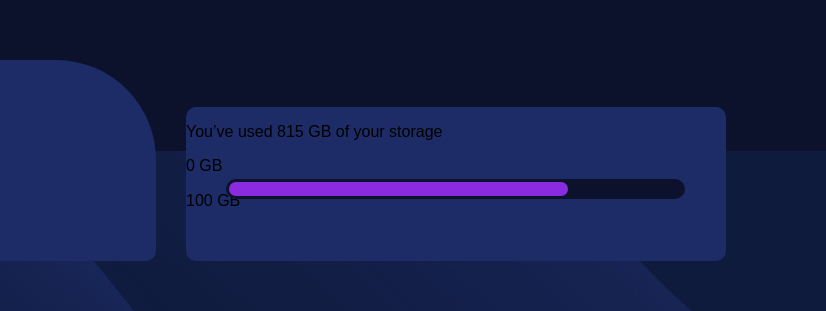
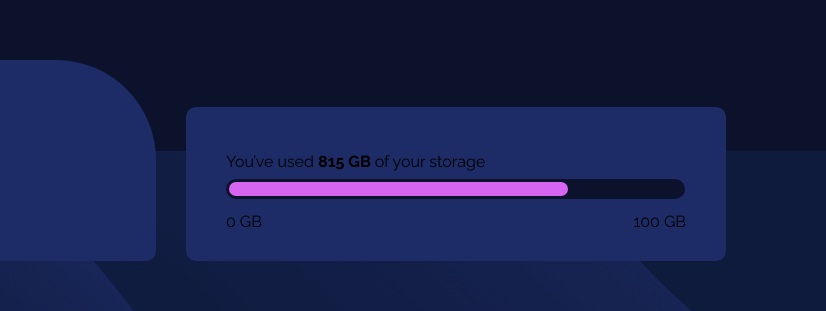
Before and after one commit to sheilitamr/practica-position-1, a website built with Vite: page src/index.html in a window 1280 px wide. Shown: the part 229-540 px from the top of the page, 454-1280 px from the left. Built offline with nearby package versions, Linux system fonts and the light colour scheme; some packages are replaced by stand-ins of ours.

Commit message:
práctica terminada :)

```diff
--- a/src/css/style.css
+++ b/src/css/style.css
@@ -28,13 +28,15 @@ a {
 
 body {
   margin: 0;
-  font-family: sans-serif;
   background-color: #0c122c;
+  font-family: 'Raleway', sans-serif;
 }
 .container {
   position: relative;
   width: 1440px;
   height: 800px;
+  margin-left: auto;
+  margin-right: auto;
 }
 .container__image {
   position: absolute;
@@ -43,6 +45,8 @@ body {
 .card {
   position: absolute;
   background-color: #1d2c67;
+}
+.card-folder {
   width: 350px;
   height: 201px;
   border-radius: 10px 100px 10px 10px;
@@ -74,9 +78,7 @@ body {
   width: 45px;
 }
 
-.card__storage {
-  position: absolute;
-  background-color: #1d2c67;
+.card-storage {
   width: 540px;
   height: 154px;
   border-radius: 10px;
@@ -92,12 +94,31 @@ body {
   left: 40px;
   top: 72px;
 }
+.card__text {
+  position: absolute;
+  top: 30px;
+  left: 40px;
+}
+.card__text--bold {
+  font-weight: 700;
+}
 .card__loading {
   position: absolute;
   border-radius: 8px;
-  background-color: blueviolet;
+  background-color: #d765f1;
   width: 339px;
   height: 14px;
   top: 3px;
   left: 3px;
 }
+
+.card__start {
+  position: absolute;
+  top: 90px;
+  left: 40px;
+}
+.card__end {
+  position: absolute;
+  top: 90px;
+  right: 40px;
+}
--- a/src/index.html
+++ b/src/index.html
@@ -4,8 +4,15 @@
     <meta charset="UTF-8" />
     <link rel="icon" type="image/svg+xml" href="/vite.svg" />
     <meta name="viewport" content="width=device-width, initial-scale=1.0" />
+    <link rel="preconnect" href="https://fonts.googleapis.com" />
+    <link rel="preconnect" href="https://fonts.gstatic.com" crossorigin />
+    <link
+      href="https://fonts.googleapis.com/css2?family=Raleway:wght@400;700&display=swap"
+      rel="stylesheet"
+    />
     <link rel="stylesheet" href="css/normalize.css" />
     <link rel="stylesheet" href="css/style.css" />
+
     <title>Práctica position 1</title>
   </head>
   <body>
@@ -15,8 +22,8 @@
         alt="background image"
         class="container__image"
       />
-    </div>
-    <div class="card">
+
+      <div class="card card-folder">
         <img src="assets/images/logo.svg" alt="logo fylo" class="card__logo" />
         <img
           src="assets/images/icon-document.svg"
@@ -34,13 +41,17 @@
           class="card__icon card__icon-upload"
         />
       </div>
-    <div class="card card__storage">
-      <p class="card__text">You’ve used 815 GB of your storage</p>
+      <div class="card card-storage">
+        <p class="card__text">
+          You’ve used <span class="card__text--bold">815 GB </span> of your
+          storage
+        </p>
         <div class="card__progress">
           <div class="card__loading"></div>
         </div>
-      <p class="card__gb">0 GB</p>
-      <p class="card__gb">100 GB</p>
+        <p class="card__start">0 GB</p>
+        <p class="card__end">100 GB</p>
+      </div>
     </div>
   </body>
 </html>
```
Lines whose indentation alone changed are shown as unchanged.
